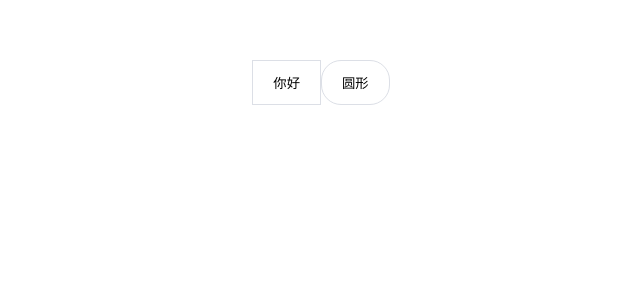
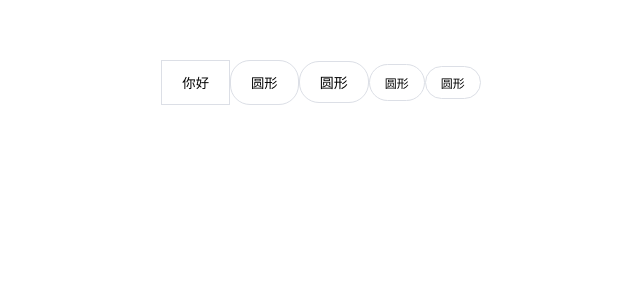
Before and after one commit to cuixiaorui/weapon, a Vue app: page / in a window 1280 px wide. Shown: the top 300 px of the page, without its empty margins (319-959 px from the left). Built offline with nearby package versions, Linux system fonts and the light colour scheme.

Commit message:
feat(button): 新增设置 size 功能

```diff
--- a/src/App.vue
+++ b/src/App.vue
@@ -3,6 +3,9 @@
     <div>
       <Button @click="onclick">你好</Button>
       <Button round>圆形</Button>
+      <Button round size="medium">圆形</Button>
+      <Button round size="small">圆形</Button>
+      <Button round size="mini">圆形</Button>
     </div>
   </div>
 </template>
--- a/src/components/Button/Button.vue
+++ b/src/components/Button/Button.vue
@@ -14,12 +14,20 @@ export default {
     round: {
       type: Boolean,
       default: false
+    },
+    size: {
+      type: String,
+      default: '',
+      validator(val){
+        return ['medium','small','mini'].includes(val)
+      }
     }
   },
   computed: {
     classList() {
       return {
         [`wp-button--${this.type}`]: true,
+        [`wp-button--${this.size}`]: Boolean(this.size),
         'is-round': this.round
       };
     }
@@ -52,6 +60,24 @@ export default {
     background-color: #67c23a;
     border-color: #67c23a;
   }
+
+  &--medium{
+    padding: 10px 20px;
+    font-size: 14px;
+    border-radius: 4px;
+  }
+
+  &--small{
+    padding: 9px 15px;
+    font-size: 12px;
+    border-radius: 3px;
+  }
+
+  &--mini{
+    padding: 7px 15px;
+    font-size: 12px;
+    border-radius: 3px;
+  }
 }
 .is-round {
   border-radius: 20px;
```
Also changed, not shown: 1 other file (tests, documents, lock files or other folders).
